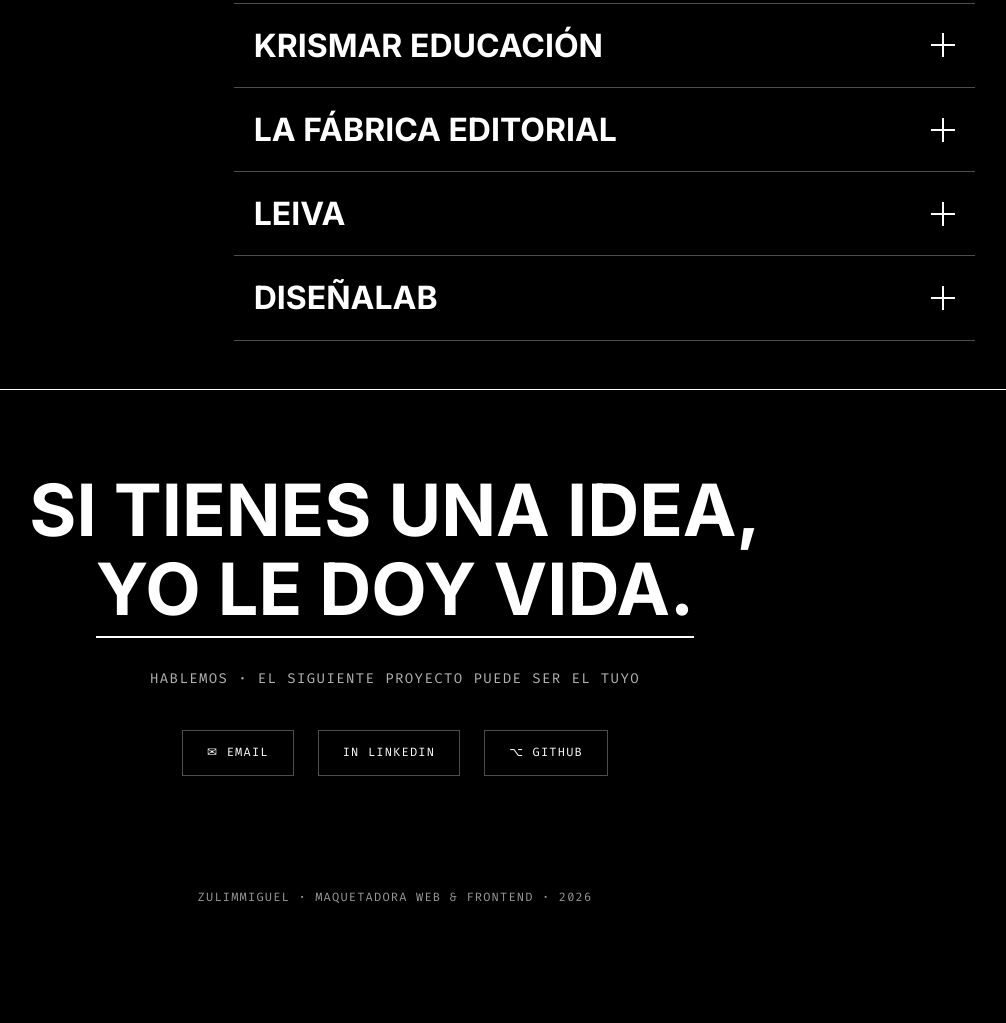
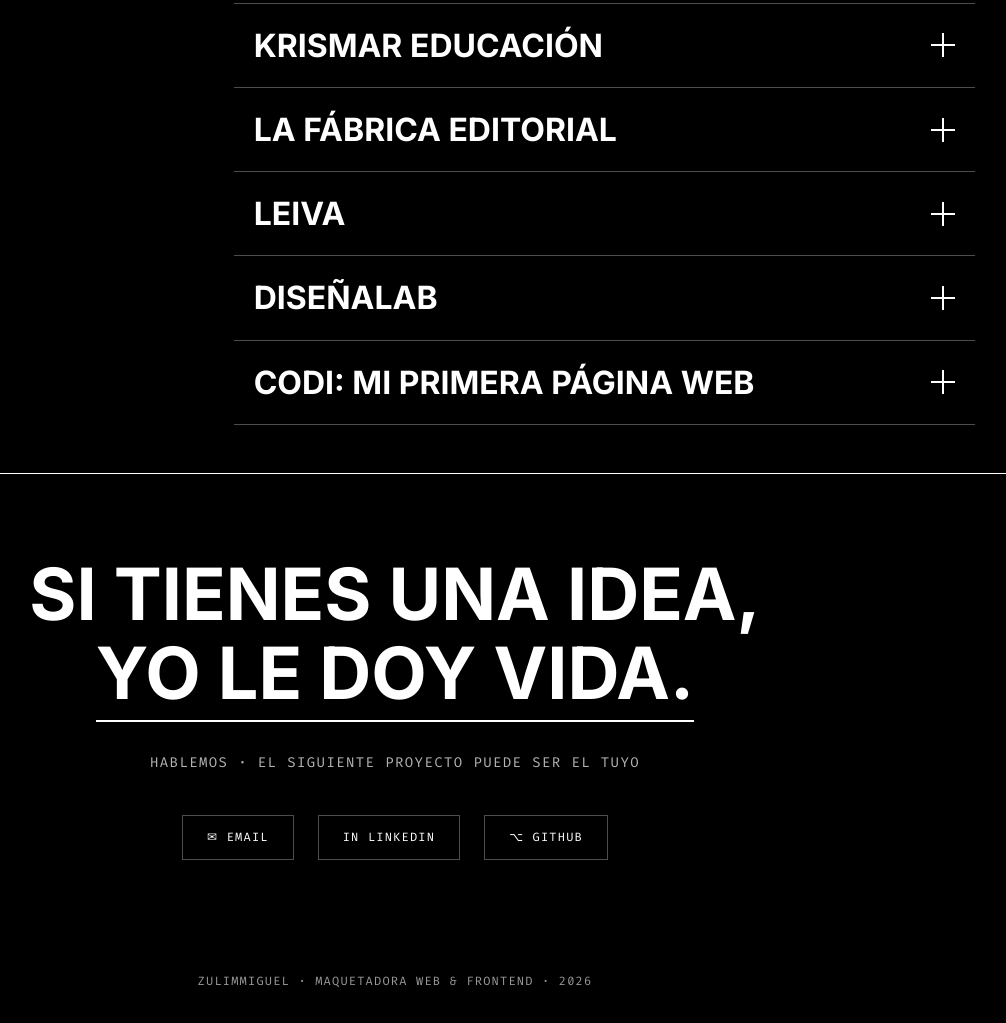
Before and after one commit to zulimmiguel161-rgb/Portafolio, a website: page index.html in a window 1280 px wide. Shown: the part 1108-2131 px from the top of the page, without its empty margins (245-1251 px from the left). Before the commit the page ends 2047 px from the top, so only its background shows below. Drawn offline with Linux system fonts and the light colour scheme.

Commit message:
Content: Agega Codi a proyectos

```diff
--- a/index.html
+++ b/index.html
@@ -157,6 +157,29 @@
           </div>
         </div>
       </li>
+      <li class="acordeon-item reveal">
+        <h3>
+          <button class="acordeon-btn" id="b4" aria-expanded="false" aria-controls="p4">
+            <span class="acordeon-titulo">Codi: Mi primera página web</span>
+            <span class="acordeon-meta">Centro Multimedia · CENART · 2026</span>
+            <span class="acordeon-icono" aria-hidden="true"></span>
+          </button>
+        </h3>
+        <div class="acordeon-panel" id="p5" role="region" aria-labelledby="b5" inert>
+          <div class="acordeon-contenido">
+            <img class="acordeon-img" src="src/img/proyecto-4.png" alt="Captura del sitio de DiseñaLab" loading="lazy" decoding="async">
+            <div class="acordeon-texto">
+              <div class="tags">
+                <span class="tag">HTML + CSS</span>
+                <span class="tag">Interactividad JS</span>
+                <span class="tag">SVG</span>
+                <span class="tag">Rendimiento</span>
+              </div>
+              <p>Juego educativo en español que enseña HTML y CSS a niños: cada etiqueta que aprenden (h1, h2, p, img) le devuelve una pieza a Codi, un robot. Al completar las 4 misiones se desbloquea un modo libre con editor de CSS y exportación en ZIP. Hecho desde cero con HTML, CSS y JavaScript, sin frameworks.</p>
+            </div>
+          </div>
+        </div>
+      </li>
     </ul>
   </section>
 
```
